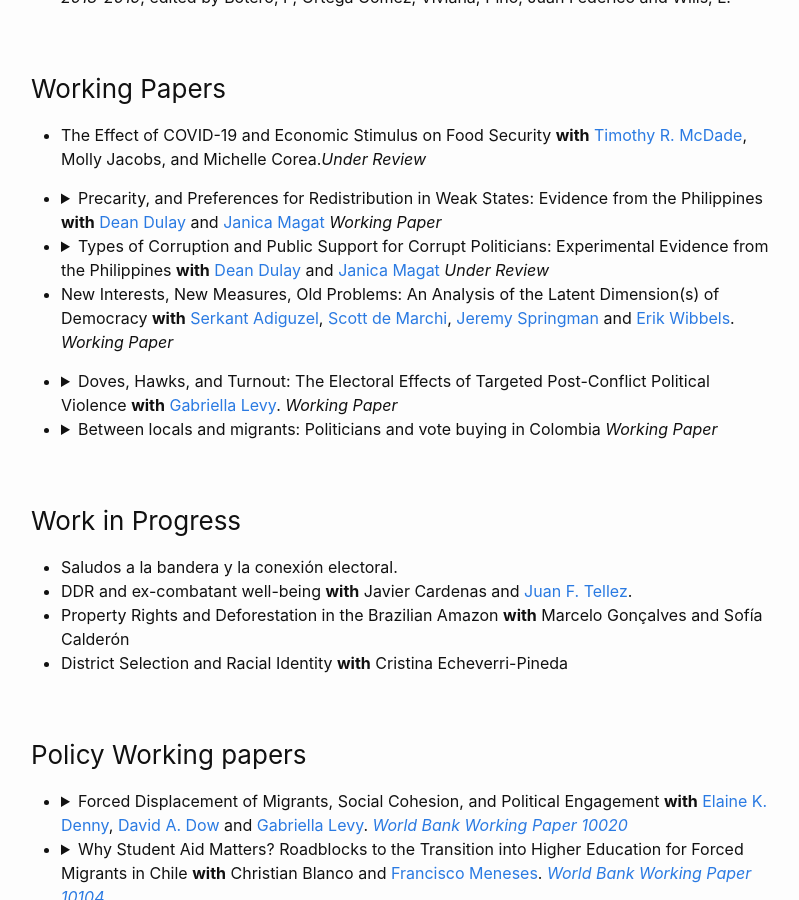
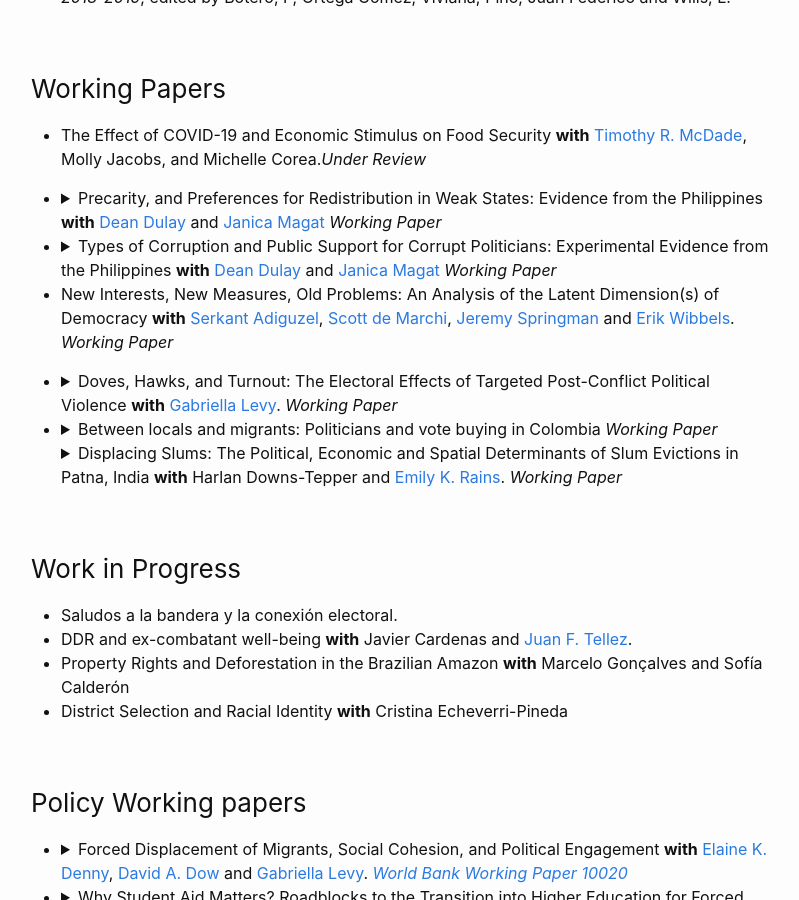
Before and after one commit to MateoVillamizarChaparro/MateoVillamizarChaparro.github.io, a Jekyll site: the page built from publications.md, in a window 1280 px wide and 900 px high, scrolled down 641 px. Shown: the whole window, without its empty margins (239-1038 px from the left). Built offline with Jekyll 4.4.1, drawn with Linux system fonts in a browser that asks for light colours; our own code applies the rules of GitHub Pages for plain Markdown files.

Commit message:
Update publications.md

```diff
--- a/publications.md
+++ b/publications.md
@@ -26,7 +26,7 @@ Click on the arrows to access the abstracts.
     {::options parse_block_html="false" /}
 
   - {::options parse_block_html="true" /}
-    <details><summary markdown="span"> Types of Corruption and Public Support for Corrupt Politicians: Experimental Evidence from the Philippines **with** [Dean Dulay](https://www.deandulay.com/) and [Janica Magat](https://janicamagat.com/) *Under Review* </summary>
+    <details><summary markdown="span"> Types of Corruption and Public Support for Corrupt Politicians: Experimental Evidence from the Philippines **with** [Dean Dulay](https://www.deandulay.com/) and [Janica Magat](https://janicamagat.com/) *Working Paper* </summary>
     <p> <sub>
     **Abstract:** Political corruption diminishes democratic accountability and leads to economic inefficiencies, yet voters all over the world vote for corrupt politicians. What explains this phenomenon? This letter argues that corruption takes different forms and, in turn, has different effects on public support. We conduct a survey experiment on voters in the Philippines to examine how type of corruption affects their support for politicians. The results display a corruption ordering. Relative to no corruption, respondents who received the nepotism treatment are 21.6 percentage points less likely to vote for the mayor, respondents receiving the bribery treatment 35 p.p. less likely, and those receiving the theft treatment 50 p.p. less likely. These results are robust to a variety of alternative specifications and are consistent with theories of social distance and different norms and values as potential explanations. Our results suggest that type of corruption is a key determinant of corrupt politicians' electoral success.
     </sub> </p>
@@ -47,6 +47,14 @@ Click on the arrows to access the abstracts.
     <details><summary markdown="span"> Between locals and migrants: Politicians and vote buying in Colombia *Working Paper* </summary>
     <p> <sub>
     **Abstract:** The number of internal migrants in the developing world has been increasing as a result of climate change, violence and economic development. How do these flows of migrants affect vote-buying structures? Unlike their international counterparts, internal migrants still retain their right to vote and hence could be included in vote-buying schemes. This paper uses a formal model to analyze the decision a politician makes when allocating private benefits between migrants and natives. The model indicates that politicians will distribute private benefits to migrants when there is  a low level of political competition. Using individual and municipal quantitative data from Colombia alongside  qualitative work, I find that migrants engage less in vote-buying practices in more competitive environments. This result is most likely the effect of migrant turnout rather than issues with migrant voting registration. The results also show that vote-buying interactions between politicians and migrants are one shot leaving aside the idea of relational clientelism. Finally, political competition reduces the amount of private benefits distributed by local political machines. These findings complement the results from migrant integration into formal political settings as campaigns and candidacies.
+    </sub> </p>
+    </details>
+    {::options parse_block_html="false" /}
+
+    {::options parse_block_html="true" /}
+    <details><summary markdown="span"> Displacing Slums: The Political, Economic and Spatial Determinants of Slum Evictions in Patna, India **with** Harlan Downs-Tepper and [Emily K. Rains](https://www.ekrains.com/). *Working Paper* </summary>
+    <p> <sub>
+    **Abstract:** Urban economic growth is often associated with transformation and beautification in the name of development. However, to build new roads or create green space, city planners transform the preexisting urban environment. This process creates winners and losers, and often involves the eviction and displacement of poor households. In this paper, we investigate how governments decide whom to displace, and whom to leave untouched, in the name of modernization. Drawing on a unique combination of pre-eviction surveys, post-eviction interviews, and novel geospatial data, we analyze the case of slums in Patna, Bihar, the capital of India’s poorest state. We find that evictions are negatively associated with the economic value of the areas where slums are situated, and, contrary to our expectations, that strong local political connectedness does not prevent eviction.
     </sub> </p>
     </details>
     {::options parse_block_html="false" /}
```
